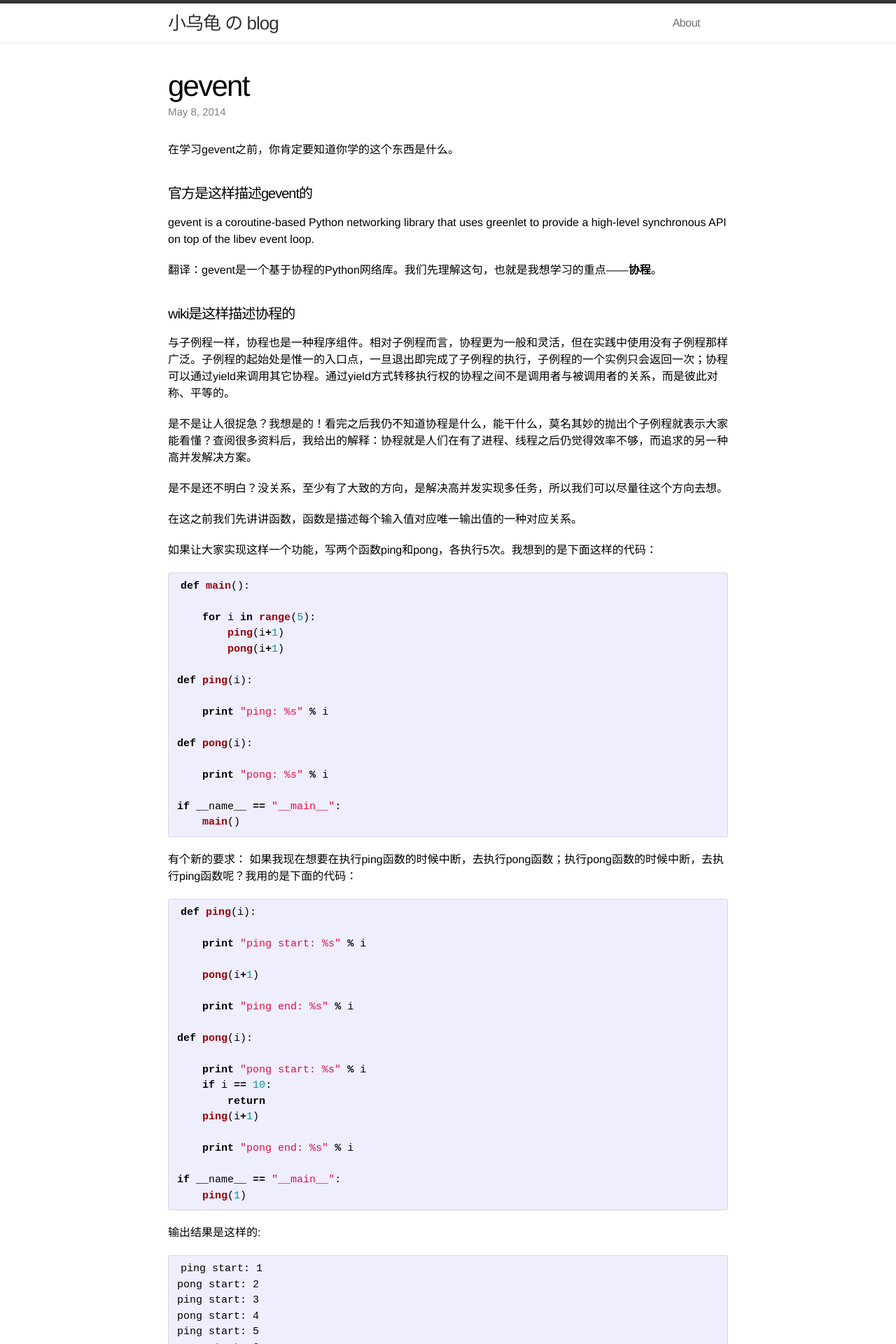
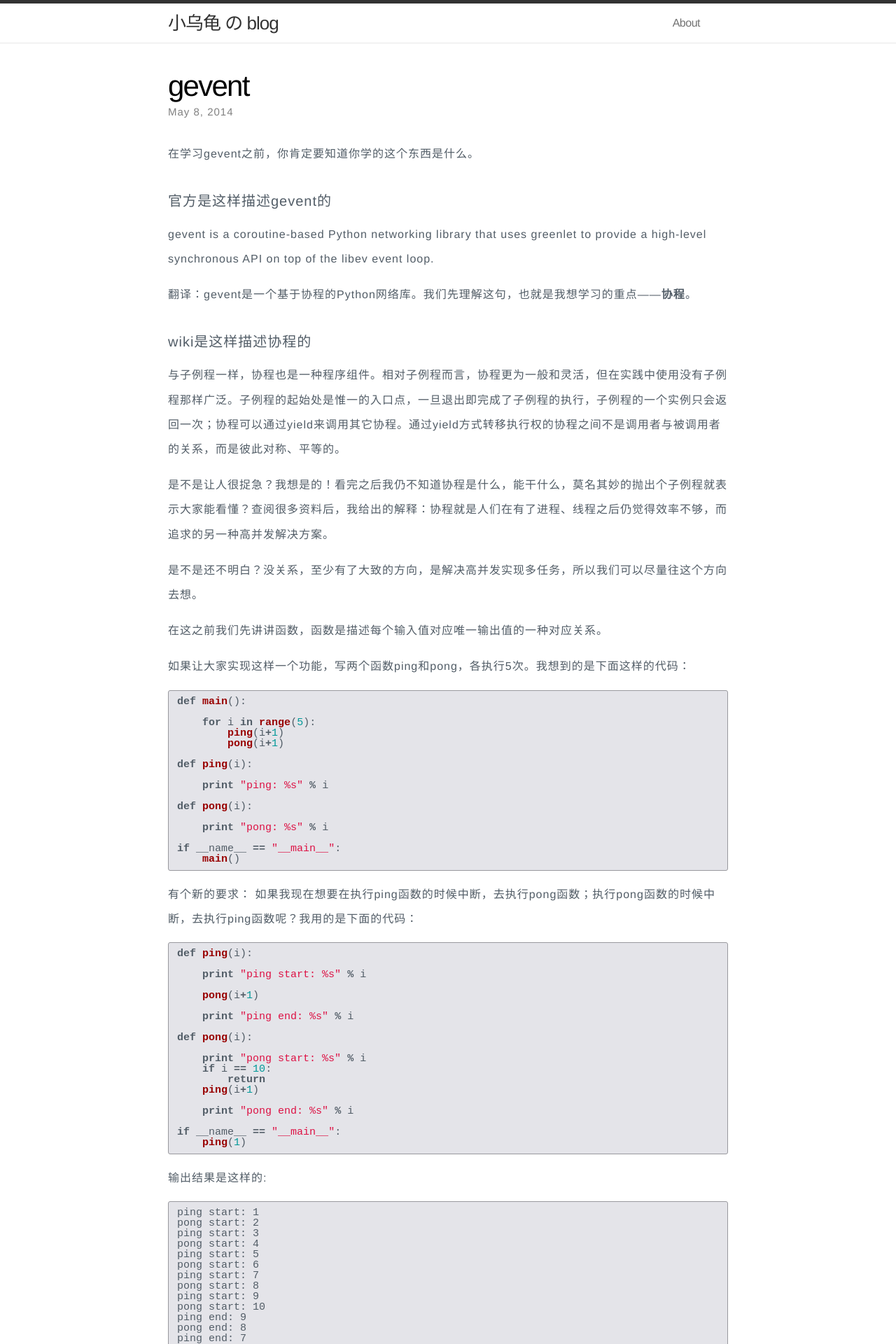
Before and after one commit to wanyoung1231/young-py.github.io, a Jekyll site: the page built from _posts/2014-05-13-gevent.markdown, in a window 1280 px wide. Shown: the top 1920 px of the page at 70% size. Built offline with Jekyll 4.4.1, drawn with Linux system fonts in a browser that asks for light colours.

Commit message:
修改部分样式

```diff
--- a/css/main.css
+++ b/css/main.css
@@ -9,11 +9,17 @@
 html, body { height: 100%; }
 
 body {
-  font-family: Helvetica, Arial, sans-serif;
+  font-family: "Helvetica", "Open Sans",Arial,"Hiragino Sans GB","Microsoft YaHei","微软雅黑","STHeiti","WenQuanYi Micro Hei",SimSun,sans-serif;
   font-size: 16px;
   line-height: 1.5;
   font-weight: 300;
   background-color: #fdfdfd;
+  letter-spacing: 1px;
+  -webkit-font-smoothing: antialiased;
+  -webkit-transform: translate3d(0,0,0);
+  margin: 0;
+  padding: 0;
+
 }
 
 h1, h2, h3, h4, h5, h6 { font-size: 100%; font-weight: 400; }
@@ -181,9 +187,26 @@
   margin-top: 5px;
 }
 
-.post-content { margin: 0 0 30px; }
+.post-content {
+  margin: 0 0 30px;
+  color: #525d67;
+  display: block;
+  -webkit-margin-before: 1em;
+  -webkit-margin-after: 1em;
+  -webkit-margin-start: 0px;
+  -webkit-margin-end: 0px;
+  line-height: 2.2em;
+}
 
-.post-content > * { margin: 20px 0; }
+.post-content > * {
+  margin: 20px 0;
+  color: #525d67;
+  display: block;
+  -webkit-margin-before: 1em;
+  -webkit-margin-after: 1em;
+  -webkit-margin-start: 0px;
+  -webkit-margin-end: 0px;
+}
 
 
 .post-content h1,
@@ -199,17 +222,14 @@
 
 .post-content h2 {
   font-size: 32px;
-  letter-spacing: -1.25px;
 }
 
 .post-content h3 {
   font-size: 26px;
-  letter-spacing: -1px;
 }
 
 .post-content h4 {
   font-size: 20px;
-  letter-spacing: -1px;
 }
 
 .post-content blockquote {
@@ -227,16 +247,18 @@
 
 .post pre,
 .post code {
-  border: 1px solid #d5d5e9;
-  background-color: #eef;
+  border: 1px solid #99999E;
+  background-color: #E4E4E9;
   padding: 8px 12px;
   -webkit-border-radius: 3px;
   -moz-border-radius: 3px;
   border-radius: 3px;
   font-size: 15px;
+  line-height: 1em;
+  letter-spacing: 0px;
 }
 
-.post code { padding: 1px 5px; }
+.post code { padding: 0px 0px; }
 
 .post ul,
 .post ol { margin-left: 1.35em; }
```
Also changed, not shown: 1 other file.
